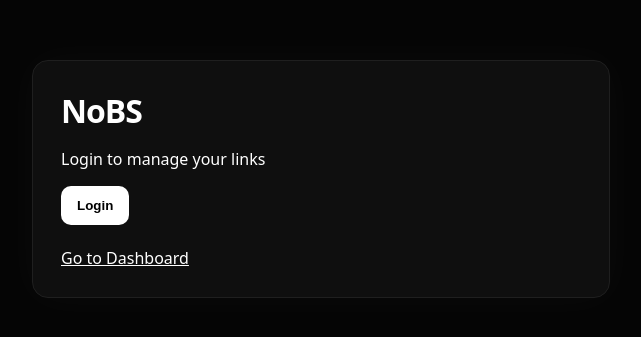
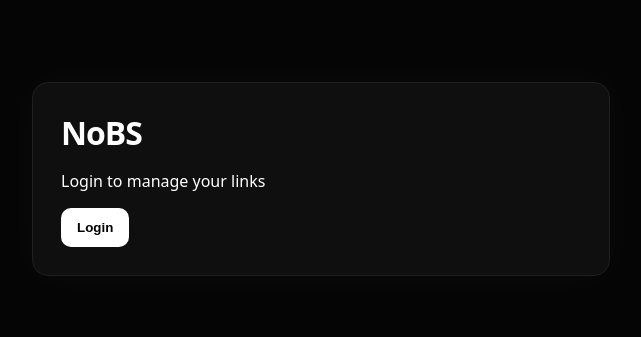
Before and after one commit to BennyGaming635/NoBS, a Next.js app in the folder nobs/: page / in a window 1280 px wide. Shown: the part 241-578 px from the top of the page, without its empty margins (319-960 px from the left). Built offline with nearby package versions, Linux system fonts and the light colour scheme; no server answers.

Commit message:
remove link to dashboard

```diff
--- a/nobs/app/page.tsx
+++ b/nobs/app/page.tsx
@@ -51,10 +51,6 @@ export default function Home() {
         <button className="button" onClick={loginWithGitHub}>
           Login
         </button>
-
-        <br /><br />
-
-        <Link href="/dashboard">Go to Dashboard</Link>
       </div>
     </div>
   );
```
